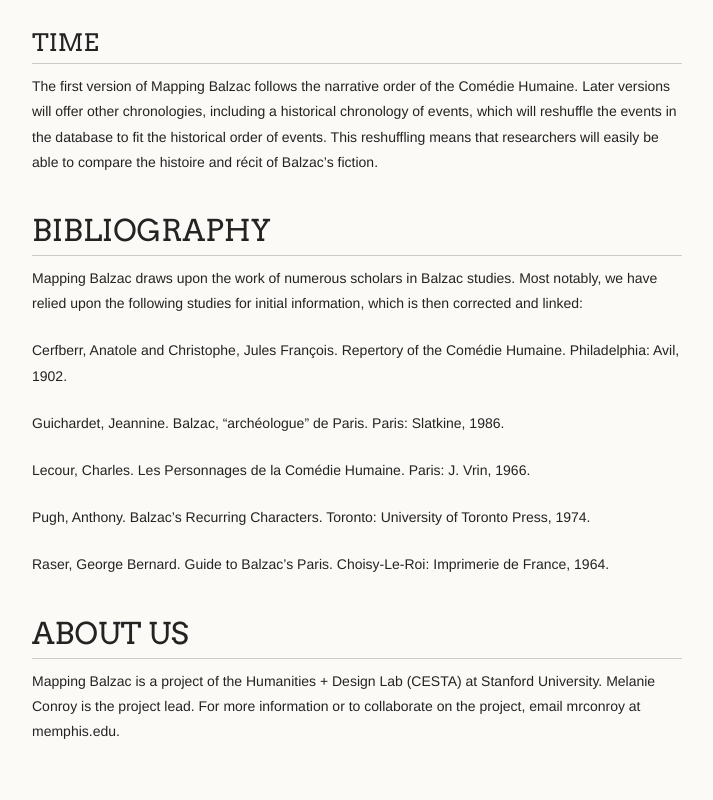
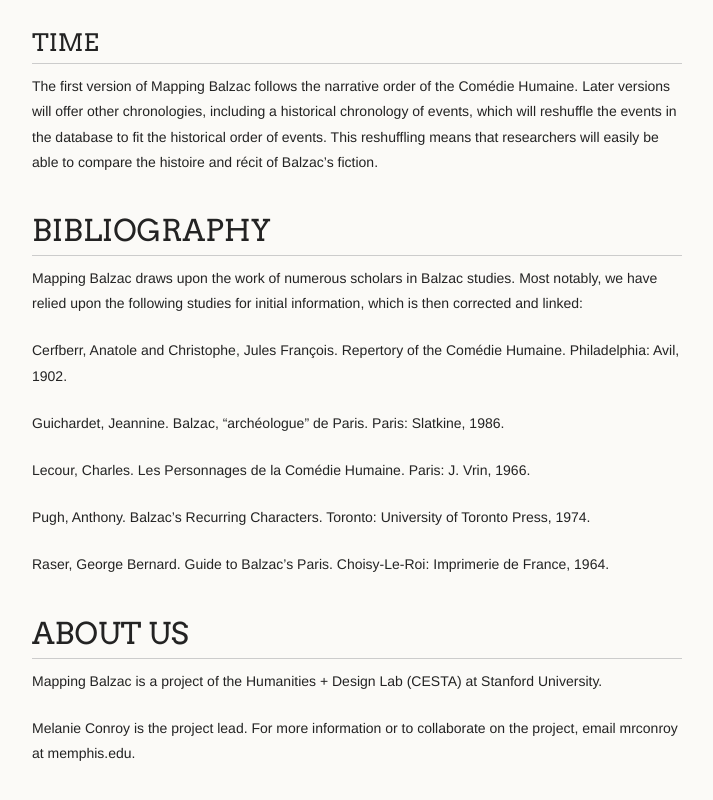
Before and after one commit to yrp2000/mappingbalzac, a plain HTML site: page index.html in a window 1280 px wide. Shown: the part 1120-1920 px from the top of the page, without its empty margins (278-991 px from the left). Drawn offline with Linux system fonts and the light colour scheme.

```diff
--- a/index.html
+++ b/index.html
@@ -80,7 +80,9 @@
 <h1>
 <a name="about-us" class="anchor" href="#about-us"><span class="octicon octicon-link"></span></a>ABOUT US</h1>
 
-<p>Mapping Balzac is a project of the Humanities + Design Lab (CESTA) at Stanford University. Melanie Conroy is the project lead. For more information or to collaborate on the project, email mrconroy at memphis.edu.</p>
+<p>Mapping Balzac is a project of the Humanities + Design Lab (CESTA) at Stanford University. </p>
+
+<p>Melanie Conroy is the project lead. For more information or to collaborate on the project, email mrconroy at memphis.edu.</p>
       </section>
       <footer>
         <p><small>Hosted on <a href="https://pages.github.com">GitHub Pages</a> using the Dinky theme</small></p>
```
Also changed, not shown: params.json (+1 -1 lines).
